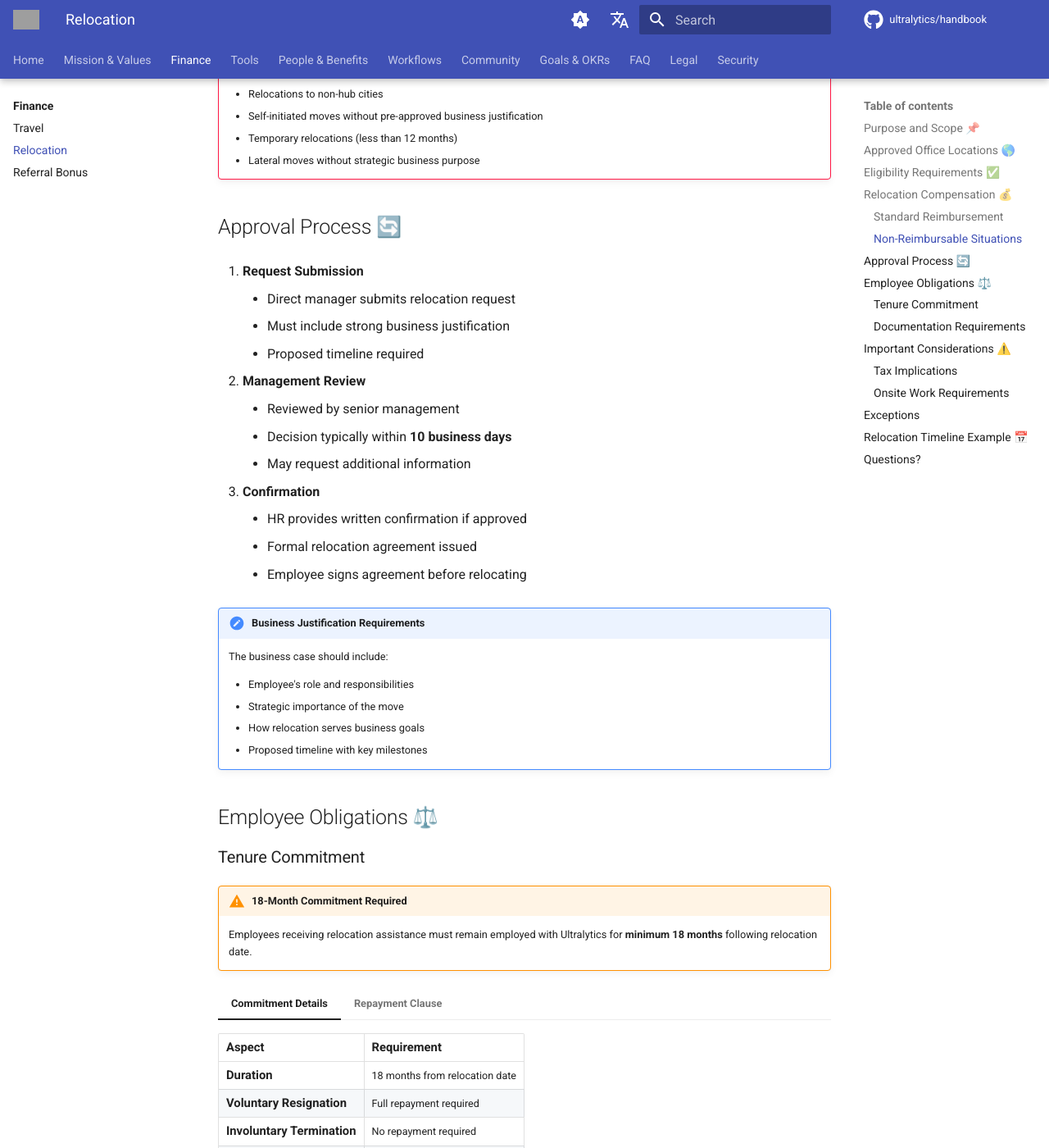
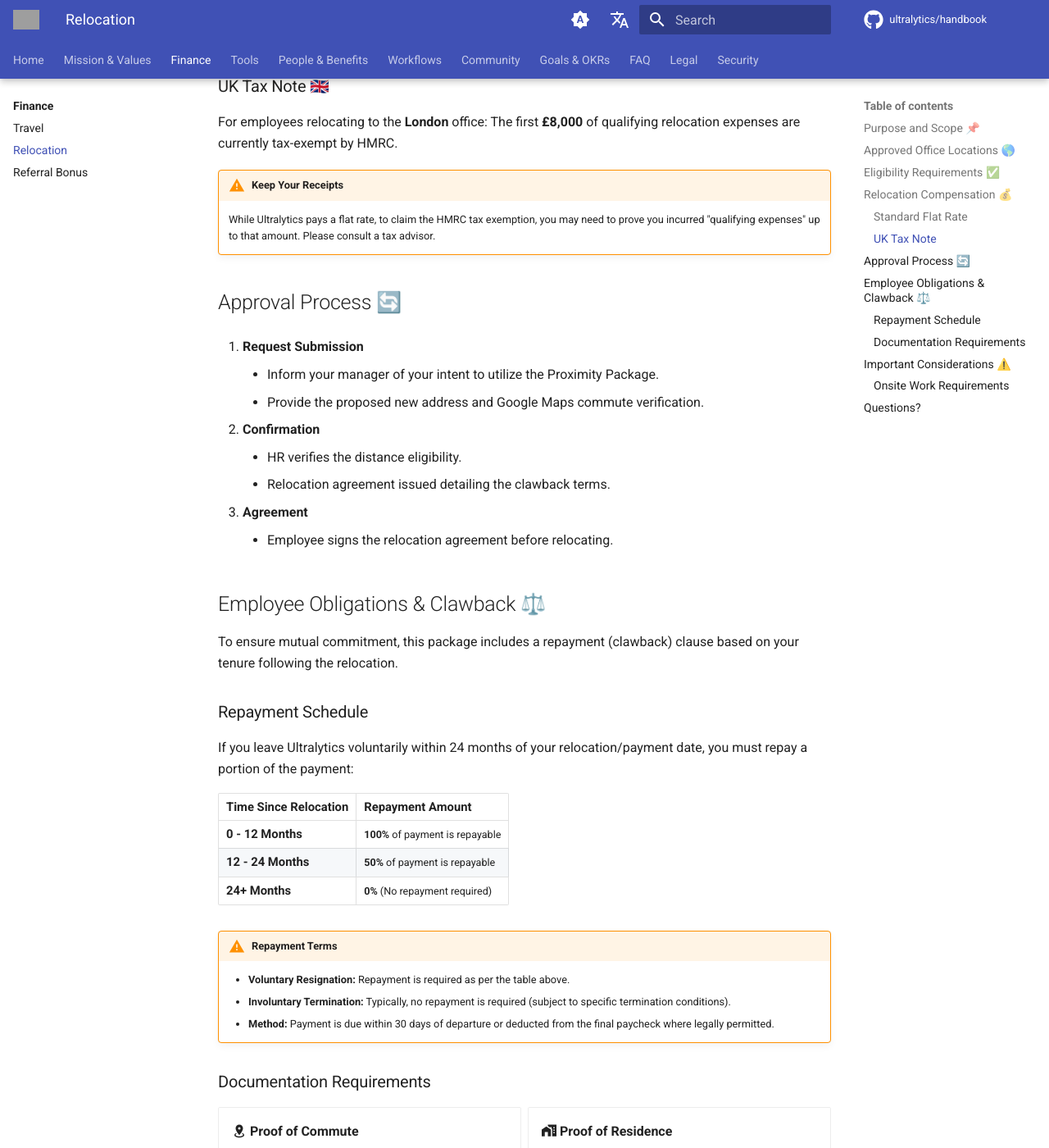
Before and after one commit to ultralytics/handbook, an MkDocs documentation site: the page built from docs/en/finance/relocation.md, in a window 1280 px wide and 1400 px high, scrolled down 2507 px. Shown: the whole window at 82% size. Built offline with MkDocs 1.6.1 and Material for MkDocs 9.7.7, drawn with Linux system fonts in a browser that asks for light colours; emoji names are drawn with the system emoji font; comment, search, counter and statistics services are not loaded; some of the changed text lies outside the part shown; grey boxes are pictures that could not be loaded.

Commit message:
New $10,000 relocation policy (#212)
Co-authored-by: UltralyticsAssistant <web@ultralytics.com>

````diff
--- a/docs/en/finance/relocation.md
+++ b/docs/en/finance/relocation.md
@@ -1,17 +1,19 @@
 ---
-description: Ultralytics Employee Relocation Policy outlining eligibility, compensation, approved office locations, and approval process for strategic employee moves.
-keywords: Ultralytics, Employee Relocation, Relocation Policy, office locations, relocation compensation, employee reimbursement, strategic relocation
+description: Ultralytics Employee Relocation Policy outlining the Proximity Relocation Package, eligibility based on commute time, flat-rate compensation, and repayment terms.
+keywords: Ultralytics, Employee Relocation, Relocation Policy, Proximity Package, office locations, relocation compensation, flat rate, commute
 ---
 
 # Ultralytics Employee Relocation Policy 📍
 
 ## Purpose and Scope 📌
 
-This policy applies to full-time employees approved for relocation to our London, Madrid, or Shenzhen offices. All relocations require pre-approval from management and HR.
+We want you to love where you live and work. Long commutes drain energy that could be spent on innovation (or life!). To encourage you to live near our vibrant hubs, we offer a **Proximity Relocation Package**.
+
+This policy applies to new hires or existing employees relocating to be near our London, Madrid, or Shenzhen offices.
 
 !!! info "Quick Summary"
 
-    **$6,000 one-time payment** for eligible employees relocating to hub cities with **18-month tenure commitment**
+    **$10,000 one-time payment** for employees moving within a **30-minute commute** of a Hub Office.
 
 ## Approved Office Locations 🌎
 
@@ -37,30 +39,25 @@
 
 </div>
 
-!!! warning "Location Restrictions"
-
-    Moves to cities not on this list are **not eligible** for reimbursement.
-
 ## Eligibility Requirements ✅
 
-Relocation assistance is reserved for employees who meet the following criteria:
+To qualify for the Proximity Relocation Package, you must meet the following criteria:
 
-| Requirement       | Details                                                                                               |
-| ----------------- | ----------------------------------------------------------------------------------------------------- |
-| **Role**          | Senior positions: engineering leads, department heads, key technical contributors, or strategic roles |
-| **Performance**   | Consistently meeting or exceeding expectations                                                        |
-| **Tenure**        | Minimum **6 months** employment (waived for strategic new hires or critical roles)                    |
-| **Business Need** | Initiated by management for business-critical reasons or strategic goals                              |
+| Requirement         | Details                                                                                                                                                |
+| :------------------ | :----------------------------------------------------------------------------------------------------------------------------------------------------- |
+| **Employee Status** | New hires or existing employees.                                                                                                                       |
+| **Proximity Rule**  | You must move to a location within a **30-minute commute** of a Hub Office.                                                                            |
+| **Measurement**     | Commute time is measured door-to-door via **walking, cycling, public transit, or driving** as calculated by Google Maps during standard commute hours. |
 
-!!! tip "Not Sure If You Qualify?"
+!!! tip "Check Your Commute"
 
-    Discuss with your manager to assess eligibility before starting the approval process.
+    Before signing a lease, use Google Maps to verify the commute time to the office address matches the eligibility criteria.
 
 ## Relocation Compensation 💰
 
 ```mermaid
 graph TD
-    A[Eligibility Confirmed] --> B[$6,000 One-Time Payment]
+    A[Eligibility Confirmed] --> B[$10,000 One-Time Payment]
     B --> C[Covers All Moving Expenses]
     C --> D[Paid After Relocation Complete]
     D --> E[New Address Confirmed]
@@ -71,177 +68,100 @@
     style F fill:#d4edda
 ```
 
-### Standard Reimbursement
+### Standard Flat Rate
 
-Eligible employees receive a **one-time, flat-rate payment of $6,000 USD**.
+Eligible employees receive a **one-time, flat-rate payment of $10,000 USD** (Global).
+
+This simplifies your move by providing funds upfront or upon completion without the need to submit individual receipts to Ultralytics.
 
 === "What's Covered"
 
-    This payment is intended to cover:
+    The payment is intended to cover expenses such as:
 
-    - :material-airplane: Travel costs to new location
-    - :material-package-variant: Shipping of personal belongings
-    - :material-home: Temporary accommodation
-    - :material-cash-multiple: Other relocation-related expenses
+    - :truck: **Moving Services:** Moving van or professional removal services.
+    - :package: **Shipping:** Shipping of personal belongings.
+    - :airplane: **Travel:** Travel costs for the move.
+    - :hotel: **Temporary Stay:** Temporary accommodation (up to 30 days).
+    - :scroll: **Legal:** Legal fees for tenancy agreements.
 
 === "Payment Process"
 
-    - **Timing:** Processed in first payroll cycle after relocation complete
-    - **Method:** Lump sum payment
-    - **Requirement:** New address confirmed in system
-    - **Taxation:** Subject to applicable taxes
+    - **Timing:** Processed in the first payroll cycle after your new address is confirmed.
+    - **Method:** Lump sum payment.
+    - **Receipts:** Not required by Ultralytics for payment, but **highly recommended** you keep them for tax purposes.
 
-### Non-Reimbursable Situations
+### UK Tax Note :flag_gb:
 
-!!! danger "Not Covered"
+For employees relocating to the **London** office: The first **£8,000** of qualifying relocation expenses are currently tax-exempt by HMRC.
 
-    - Relocations to non-hub cities
-    - Self-initiated moves without pre-approved business justification
-    - Temporary relocations (less than 12 months)
-    - Lateral moves without strategic business purpose
+!!! warning "Keep Your Receipts"
+
+    While Ultralytics pays a flat rate, to claim the HMRC tax exemption, you may need to prove you incurred "qualifying expenses" up to that amount. Please consult a tax advisor.
 
 ## Approval Process 🔄
 
-1. **Request Submission**
-    - Direct manager submits relocation request
-    - Must include strong business justification
-    - Proposed timeline required
+1.  **Request Submission**
+    - Inform your manager of your intent to utilize the Proximity Package.
+    - Provide the proposed new address and Google Maps commute verification.
 
-2. **Management Review**
-    - Reviewed by senior management
-    - Decision typically within **10 business days**
-    - May request additional information
+2.  **Confirmation**
+    - HR verifies the distance eligibility.
+    - Relocation agreement issued detailing the clawback terms.
 
-3. **Confirmation**
-    - HR provides written confirmation if approved
-    - Formal relocation agreement issued
-    - Employee signs agreement before relocating
+3.  **Agreement**
+    - Employee signs the relocation agreement before relocating.
 
-!!! note "Business Justification Requirements"
+## Employee Obligations & Clawback ⚖️
 
-    The business case should include:
+To ensure mutual commitment, this package includes a repayment (clawback) clause based on your tenure following the relocation.
 
-    - Employee's role and responsibilities
-    - Strategic importance of the move
-    - How relocation serves business goals
-    - Proposed timeline with key milestones
+### Repayment Schedule
 
-## Employee Obligations ⚖️
+If you leave Ultralytics voluntarily within 24 months of your relocation/payment date, you must repay a portion of the payment:
 
-### Tenure Commitment
+| Time Since Relocation | Repayment Amount                 |
+| :-------------------- | :------------------------------- |
+| **0 - 12 Months**     | **100%** of payment is repayable |
+| **12 - 24 Months**    | **50%** of payment is repayable  |
+| **24+ Months**        | **0%** (No repayment required)   |
 
-!!! warning "18-Month Commitment Required"
+!!! warning "Repayment Terms"
 
-    Employees receiving relocation assistance must remain employed with Ultralytics for **minimum 18 months** following relocation date.
-
-=== "Commitment Details"
-
-    | Aspect | Requirement |
-    |--------|-------------|
-    | **Duration** | 18 months from relocation date |
-    | **Voluntary Resignation** | Full repayment required |
-    | **Involuntary Termination** | No repayment required |
-    | **Amount** | Full $6,000 reimbursement |
-
-=== "Repayment Clause"
-
-    If you **voluntarily resign** before the 18-month period:
-
-    - ❌ Must repay **full $6,000** reimbursement
-    - ❌ Payment due within 30 days of departure
-    - ❌ May be deducted from final paycheck where legally permitted
+    - **Voluntary Resignation:** Repayment is required as per the table above.
+    - **Involuntary Termination:** Typically, no repayment is required (subject to specific termination conditions).
+    - **Method:** Payment is due within 30 days of departure or deducted from the final paycheck where legally permitted.
 
 ### Documentation Requirements
 
 <div class="grid cards" markdown>
 
+- :material-map-marker-radius: **Proof of Commute**
+
+    ***
+
+    Google Maps screenshot showing <30 min commute to office.
+
 - :material-home-city: **Proof of Residence**
 
     ***
 
-    Must provide proof of new residence in hub city
+    Lease agreement or utility bill confirming new address.
 
-- :material-receipt: **Expense Records**
+- :material-file-sign: **Signed Agreement**
 
     ***
 
-    Receipts not required for flat-rate, but keep for personal tax purposes
-
-- :material-file-sign: **Agreement**
-
-    ***
-
-    Sign formal relocation agreement before move
+    Signed acceptance of the clawback terms.
 
 </div>
 
 ## Important Considerations ⚠️
 
-### Tax Implications
-
-!!! info "Tax Information"
-
-    The $6,000 relocation payment is considered **taxable income** and will be subject to applicable taxes.
-
-    - Included in W-2 or equivalent tax document
-    - Subject to standard payroll tax withholding
-    - May affect your overall tax bracket
-
-    **Recommendation:** Consult with a tax advisor for personal tax planning
-
 ### Onsite Work Requirements
 
 !!! warning "Office Attendance"
 
-    **All employees work onsite 5 days per week** at their office location.
-
-    - Relocated employees must work full-time from new office
-    - Must comply with local office policies
-    - No remote work exceptions without separate approval
-
-## Exceptions
-
-??? question "What About Special Cases?"
-
-    Exceptions to this policy will be considered **case-by-case** for:
-
-    - Strategic new hires
-    - Unforeseen operational requirements
-    - Business-critical needs
-    - Executive-level positions
-
-    **All exceptions require written approval from senior management.**
-
-## Relocation Timeline Example 📅
-
-??? example "Typical Relocation Timeline"
-
-    ```mermaid
-    gantt
-        title Sample 3-Month Relocation Timeline
-        dateFormat YYYY-MM-DD
-
-        section Planning
-        Manager Discussion           :2025-01-01, 7d
-        Request Submission          :2025-01-08, 3d
-        Management Review           :2025-01-11, 10d
-
-        section Preparation
-        Agreement Signing           :2025-01-21, 3d
-        Housing Search             :2025-01-24, 21d
-        Visa/Immigration (if needed):2025-01-24, 30d
-
-        section Execution
-        Pack & Ship Belongings     :2025-02-10, 7d
-        Travel to New Location     :2025-02-17, 3d
-        Setup New Residence        :2025-02-20, 7d
-
-        section Completion
-        Confirm New Address        :2025-02-27, 3d
-        Reimbursement Payment      :2025-03-05, 5d
-    ```
-
-    **Total Timeline:** Approximately 2-3 months from initial discussion to payment
+    **All employees work onsite 5 days per week** at their office location. The Proximity Package is specifically designed to make this daily routine easier and more enjoyable.
 
 ## Questions?
 
@@ -251,12 +171,10 @@
 
     | Question Type | Contact |
     |--------------|---------|
-    | **Eligibility** | Your direct manager |
-    | **Process** | HR team |
-    | **Business case** | Your manager & senior leadership |
-    | **Payment** | Finance team |
-    | **Tax questions** | External tax advisor |
+    | **Eligibility/Commute Check** | HR Team |
+    | **Payment Status** | Finance Team |
+    | **Tax Questions** | External tax advisor |
 
 ---
 
-_This policy is designed to support the strategic growth of Ultralytics by placing our talent where they can make the greatest impact._
+_This policy is designed to support the strategic growth of Ultralytics by helping our team live comfortably close to where we innovate._
````
